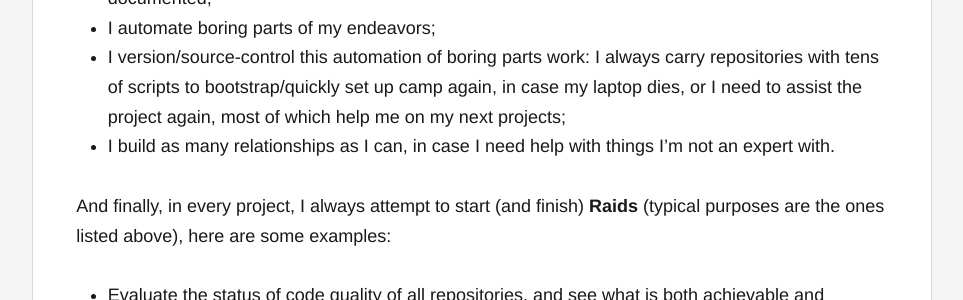
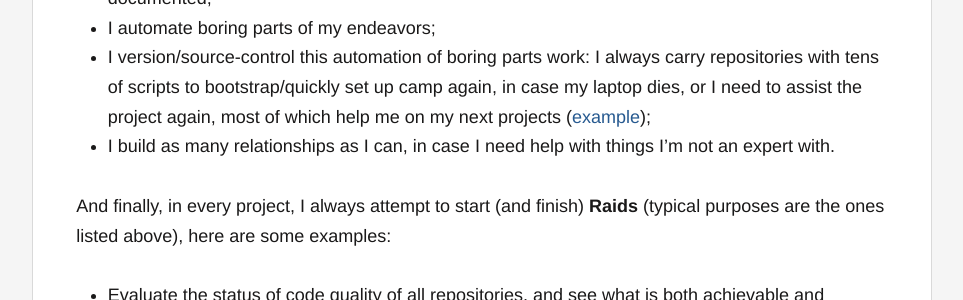
Before and after one commit to filfreire/filfreire.github.io, a Jekyll site: the page built from _posts/2018-12-22-asymmetric_warfare.md, in a window 1280 px wide and 900 px high, scrolled down 7662 px. Shown: the part 213-513 px from the top of the window, without its empty margins (158-1121 px from the left). Built offline with Jekyll 4.4.1, drawn with Linux system fonts in a browser that asks for light colours.

Commit message:
add scripts example link to post

```diff
--- a/_posts/2018-12-22-asymmetric_warfare.md
+++ b/_posts/2018-12-22-asymmetric_warfare.md
@@ -126,7 +126,7 @@ I also always leave behind certain beacons, or "care" packages, in case I ever n
 - I document everything that a future version of myself might need
 - I document everything that up until then hasn't been, but the team gains from it being documented;
 - I automate boring parts of my endeavors;
-- I version/source-control this automation of boring parts work: I always carry repositories with tens of scripts to bootstrap/quickly set up camp again, in case my laptop dies, or I need to assist the project again, most of which help me on my next projects;
+- I version/source-control this automation of boring parts work: I always carry repositories with tens of scripts to bootstrap/quickly set up camp again, in case my laptop dies, or I need to assist the project again, most of which help me on my next projects ([example](https://github.com/filfreire/scripts));
 - I build as many relationships as I can, in case I need help with things I'm not an expert with.
 
 And finally, in every project, I always attempt to start (and finish) **Raids** (typical purposes are the ones listed above), here are some examples:
```
